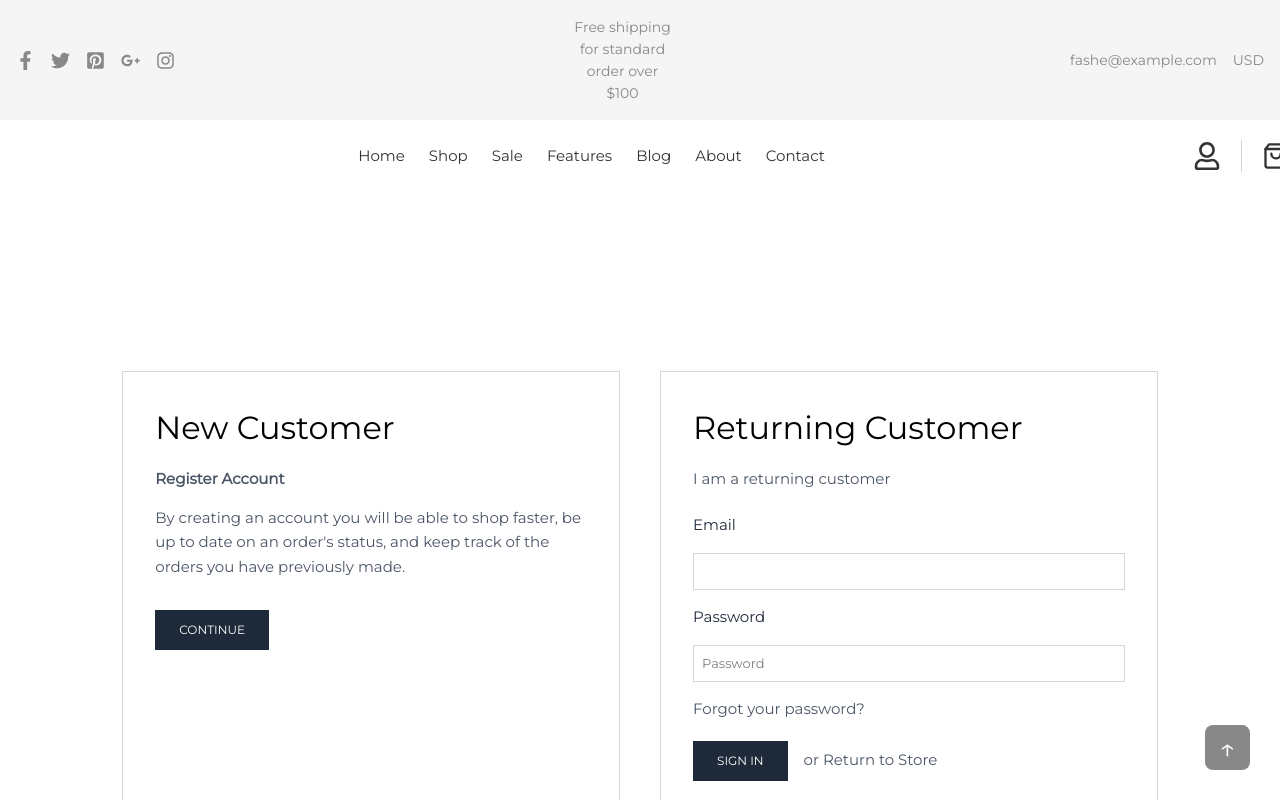
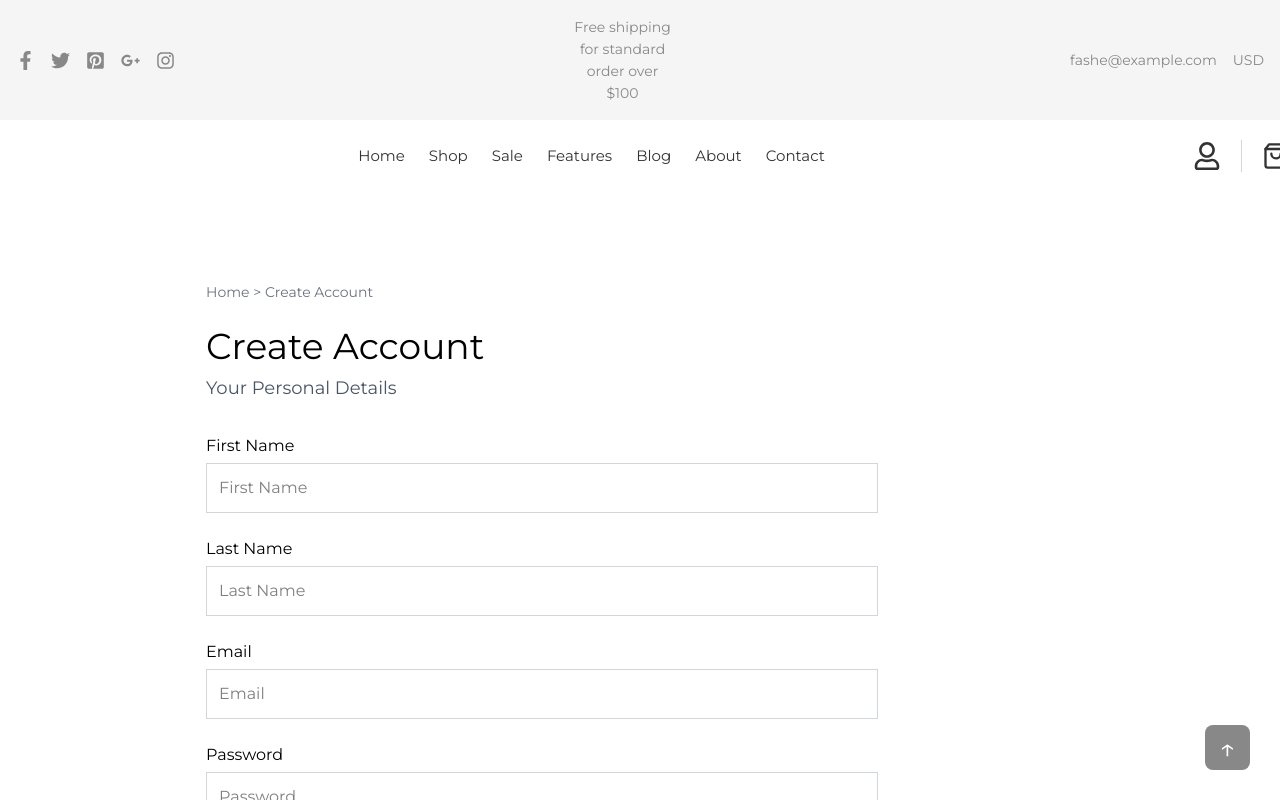
Before and after one commit to ELARBISABBAR/ElarbiSabbar_Final_Project_React, a React (Vite) app: page /access in a window 1280 px wide. Both pictures are taken after a click on the button "CONTINUE". Shown: the top 800 px of the page. Built offline with nearby package versions, Linux system fonts and the light colour scheme.

Commit message:
adding a account in login

```diff
--- a/src/pages/access/partials/access.jsx
+++ b/src/pages/access/partials/access.jsx
@@ -1,6 +1,46 @@
-import React from 'react';
+import React, { useState } from 'react';
 
 const Access = () => {
+    const [showCreate, setShowCreate] = useState(false);
+
+    if (showCreate) {
+        return (
+            <div className="container mx-auto max-w-[900px] min-h-screen flex flex-col items-start justify-center px-4 py-12">
+                <nav className="mb-6 text-sm text-gray-500">
+                    <span>Home</span> &gt; <span>Create Account</span>
+                </nav>
+                <h1 className="text-4xl font-light mb-2">Create Account</h1>
+                <h2 className="text-lg text-gray-600 mb-8">Your Personal Details</h2>
+                <form className="w-full max-w-2xl flex flex-col gap-6">
+                    <div>
+                        <label className="block text-base mb-1">First Name</label>
+                        <input type="text" placeholder="First Name" className="w-full border border-gray-300 p-3 text-base" />
+                    </div>
+                    <div>
+                        <label className="block text-base mb-1">Last Name</label>
+                        <input type="text" placeholder="Last Name" className="w-full border border-gray-300 p-3 text-base" />
+                    </div>
+                    <div>
+                        <label className="block text-base mb-1">Email</label>
+                        <input type="email" placeholder="Email" className="w-full border border-gray-300 p-3 text-base" />
+                    </div>
+                    <div>
+                        <label className="block text-base mb-1">Password</label>
+                        <input type="password" placeholder="Password" className="w-full border border-gray-300 p-3 text-base" />
+                    </div>
+                    <div className="flex items-center mt-2">
+                        <button type="submit" className="bg-gray-900 hover:bg-[#e65540] transition-colors text-white text-base font-semibold py-3 px-10 flex items-center gap-2">
+                            <span role="img" aria-label="user">👤</span> CREATE
+                        </button>
+                        <a href="#" onClick={e => { e.preventDefault(); setShowCreate(false); }} className="ml-6 text-gray-600 hover:text-[#e65540] transition-colors text-base">
+                            or Return to Store
+                        </a>
+                    </div>
+                </form>
+            </div>
+        );
+    }
+
     return (
         <>
             <div className="container mx-auto max-w-[1300px] min-h-screen flex items-center justify-center">
@@ -14,7 +54,7 @@ const Access = () => {
                             on an order's status, and keep track of the orders you have previously
                             made.
                         </p>
-                        <button className="bg-gray-800 hover:bg-[#e65540] transition-colors text-white text-xs uppercase py-3 px-6">
+                        <button onClick={() => setShowCreate(true)} className="bg-gray-800 hover:bg-[#e65540] transition-colors text-white text-xs uppercase py-3 px-6">
                             Continue
                         </button>
                     </div>
```
